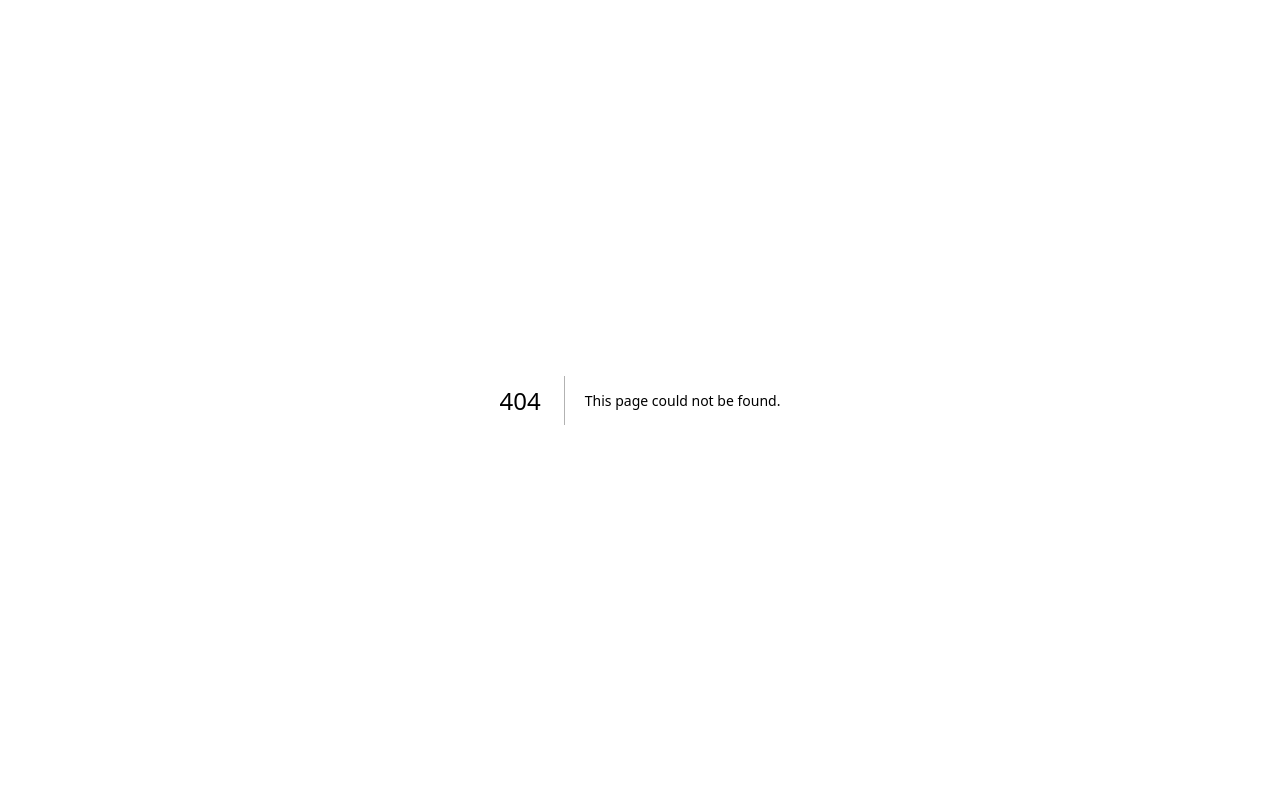
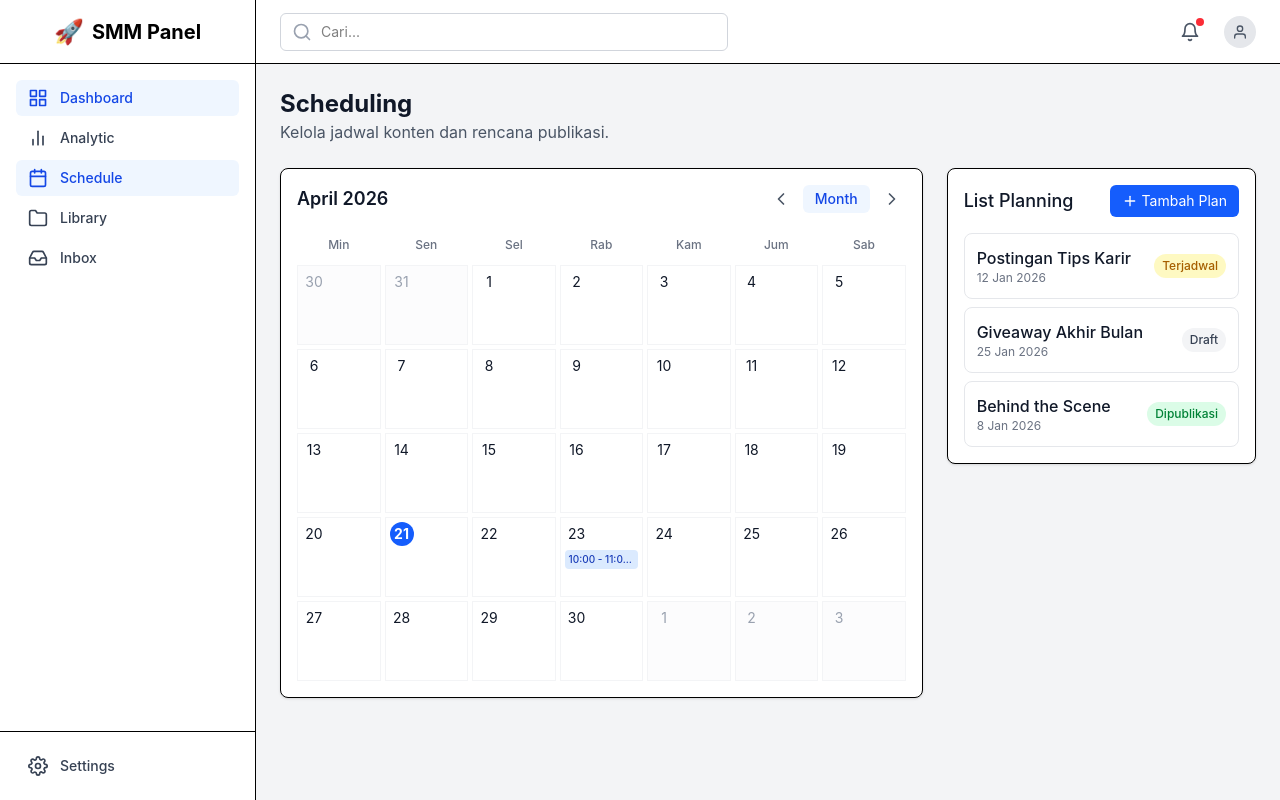
Before and after one commit to Luqm4n-Al/smm-web-frontend, a Next.js app: page /dashboard/schedule in a window 1280 px wide. Before the commit this address had no page. Built offline with nearby package versions, Linux system fonts and the light colour scheme.

Commit message:
scheduling UI done

```diff
--- /dev/null
+++ b/app/(dashboard)/dashboard/schedule/page.tsx
@@ -0,0 +1,26 @@
+
+import { CalendarView } from "@/features/dashboard/components/scheduling/CalenderView";
+import { PlanningList } from "@/features/dashboard/components/scheduling/PlanningList";
+
+export default function SchedulePage() {
+  return (
+    <div className="space-y-6">
+      <div>
+        <h1 className="text-2xl font-bold text-gray-900">Scheduling</h1>
+        <p className="text-gray-600">Kelola jadwal konten dan rencana publikasi.</p>
+      </div>
+
+      <div className="grid gap-6 lg:grid-cols-3">
+        {/* Kalender */}
+        <div className="lg:col-span-2">
+          <CalendarView/>
+        </div>
+
+        {/* List Planning */}
+        <div className="lg:col-span-1">
+          <PlanningList/>
+        </div>
+      </div>
+    </div>
+  );
+}
--- /dev/null
+++ b/features/dashboard/components/scheduling/CalenderView.tsx
@@ -0,0 +1,16 @@
+// src/features/dashboard/components/Scheduling/CalendarView.tsx
+'use client';
+
+import { CustomCalendar } from './CustomCalendar'
+
+// Data dummy event
+const events = [
+  { date: new Date(2026, 1, 2), title: 'Meeting', time: '10:00 - 11:00' },
+  { date: new Date(2026, 2, 6), title: 'Developer Meetup', time: '10:00 - 11:00' },
+  { date: new Date(2026, 3, 23), title: 'Developer Meetup', time: '10:00 - 11:00' },
+  { date: new Date(2026, 4, 29), title: 'Friends Meet', time: '09:00 - 13:42' },
+];
+
+export function CalendarView() {
+  return <CustomCalendar events={events} />;
+}
--- /dev/null
+++ b/features/dashboard/components/scheduling/CustomCalendar.tsx
@@ -0,0 +1,152 @@
+'use client';
+
+import { useState } from 'react';
+import {
+  format,
+  addMonths,
+  subMonths,
+  startOfMonth,
+  endOfMonth,
+  startOfWeek,
+  endOfWeek,
+  eachDayOfInterval,
+  isSameMonth,
+  isSameDay,
+  isToday,
+} from 'date-fns';
+import { id } from 'date-fns/locale';
+import { FiChevronLeft, FiChevronRight } from 'react-icons/fi';
+
+interface Event {
+  date: Date;
+  title: string;
+  time?: string;
+}
+
+interface CustomCalendarProps {
+  events: Event[];
+  onSelectDate?: (date: Date) => void;
+}
+
+export function CustomCalendar({ events, onSelectDate }: CustomCalendarProps) {
+  const [currentMonth, setCurrentMonth] = useState(new Date());
+  const [selectedDate, setSelectedDate] = useState<Date | null>(null);
+
+  const monthStart = startOfMonth(currentMonth);
+  const monthEnd = endOfMonth(monthStart);
+  const startDate = startOfWeek(monthStart, { weekStartsOn: 1 }); // Senin
+  const endDate = endOfWeek(monthEnd, { weekStartsOn: 1 });
+
+  const days = eachDayOfInterval({ start: startDate, end: endDate });
+
+  const weekDays = ['Min', 'Sen', 'Sel', 'Rab', 'Kam', 'Jum', 'Sab']; // Bisa disesuaikan
+
+  const handleDateClick = (day: Date) => {
+    setSelectedDate(day);
+    onSelectDate?.(day);
+  };
+
+  const getEventsForDay = (day: Date) => {
+    return events.filter((event) => isSameDay(event.date, day));
+  };
+
+  const selectedEvents = selectedDate ? getEventsForDay(selectedDate) : [];
+
+  return (
+    <div className="rounded-lg border bg-white p-4 shadow-sm">
+      {/* Header Bulan & Navigasi */}
+      <div className="mb-4 flex items-center justify-between">
+        <h2 className="text-lg font-semibold text-gray-900">
+          {format(currentMonth, 'MMMM yyyy', { locale: id })}
+        </h2>
+        <div className="flex items-center gap-2">
+          <button
+            onClick={() => setCurrentMonth(subMonths(currentMonth, 1))}
+            className="rounded-full p-1 hover:bg-gray-100"
+          >
+            <FiChevronLeft className="h-5 w-5 text-gray-600" />
+          </button>
+          <button className="rounded-md bg-blue-50 px-3 py-1 text-sm font-medium text-blue-700">
+            Month
+          </button>
+          <button
+            onClick={() => setCurrentMonth(addMonths(currentMonth, 1))}
+            className="rounded-full p-1 hover:bg-gray-100"
+          >
+            <FiChevronRight className="h-5 w-5 text-gray-600" />
+          </button>
+        </div>
+      </div>
+
+      {/* Grid Kalender */}
+      <div className="grid grid-cols-7 gap-1">
+        {/* Header Hari */}
+        {weekDays.map((day) => (
+          <div key={day} className="py-2 text-center text-xs font-medium text-gray-500">
+            {day}
+          </div>
+        ))}
+
+        {/* Cells */}
+        {days.map((day, idx) => {
+          const dayEvents = getEventsForDay(day);
+          const isCurrentMonth = isSameMonth(day, currentMonth);
+          const isSelected = selectedDate && isSameDay(day, selectedDate);
+          const today = isToday(day);
+
+          return (
+            <div
+              key={idx}
+              onClick={() => handleDateClick(day)}
+              className={`
+                relative flex min-h-20 cursor-pointer flex-col border border-gray-100 p-1 transition-colors hover:bg-gray-50
+                ${!isCurrentMonth ? 'bg-gray-50/50 text-gray-400' : 'bg-white text-gray-900'}
+                ${isSelected ? 'ring-2 ring-blue-500' : ''}
+              `}
+            >
+              <span
+                className={`
+                  inline-flex h-6 w-6 items-center justify-center rounded-full text-sm
+                  ${today ? 'bg-blue-600 font-bold text-white' : ''}
+                `}
+              >
+                {format(day, 'd')}
+              </span>
+              <div className="mt-1 space-y-0.5 overflow-hidden">
+                {dayEvents.slice(0, 2).map((event, i) => (
+                  <div
+                    key={i}
+                    className="truncate rounded bg-blue-100 px-1 py-0.5 text-[10px] font-medium text-blue-800"
+                    title={event.title}
+                  >
+                    {event.time && `${event.time} `}{event.title}
+                  </div>
+                ))}
+                {dayEvents.length > 2 && (
+                  <div className="text-[10px] text-gray-500">+{dayEvents.length - 2} lagi</div>
+                )}
+              </div>
+            </div>
+          );
+        })}
+      </div>
+
+      {/* Agenda Tanggal Terpilih */}
+      {selectedEvents.length > 0 && (
+        <div className="mt-4 border-t pt-4">
+          <h3 className="mb-2 text-sm font-medium text-gray-700">
+            Agenda {selectedDate && format(selectedDate, 'dd MMMM yyyy', { locale: id })}
+          </h3>
+          <ul className="space-y-2">
+            {selectedEvents.map((event, idx) => (
+              <li key={idx} className="rounded-md bg-gray-50 p-2 text-sm">
+                <p className="font-medium">{event.title}</p>
+                {event.time && <p className="text-xs text-gray-500">{event.time}</p>}
+              </li>
+            ))}
+          </ul>
+        </div>
+      )}
+    </div>
+  );
+}
--- /dev/null
+++ b/features/dashboard/components/scheduling/PlanningItem.tsx
@@ -0,0 +1,32 @@
+// src/features/dashboard/components/Scheduling/PlanningItem.tsx
+interface PlanningItemProps {
+  name: string;
+  date: string;
+  status: 'draft' | 'scheduled' | 'published';
+}
+
+const statusStyles = {
+  draft: 'bg-gray-100 text-gray-700',
+  scheduled: 'bg-yellow-100 text-yellow-700',
+  published: 'bg-green-100 text-green-700',
+};
+
+const statusLabels = {
+  draft: 'Draft',
+  scheduled: 'Terjadwal',
+  published: 'Dipublikasi',
+};
+
+export function PlanningItem({ name, date, status }: PlanningItemProps) {
+  return (
+    <div className="flex items-center justify-between rounded-lg border border-gray-200 bg-white p-3">
+      <div>
+        <p className="font-medium text-gray-900">{name}</p>
+        <p className="text-xs text-gray-500">{date}</p>
+      </div>
+      <span className={`rounded-full px-2 py-1 text-xs font-medium ${statusStyles[status]}`}>
+        {statusLabels[status]}
+      </span>
+    </div>
+  );
+}
--- /dev/null
+++ b/features/dashboard/components/scheduling/PlanningList.tsx
@@ -0,0 +1,31 @@
+// src/features/dashboard/components/Scheduling/PlanningList.tsx
+'use client';
+
+import { PlanningItem } from './PlanningItem';
+import { FiPlus } from 'react-icons/fi';
+
+// Data dummy
+const plans = [
+  { id: '1', name: 'Postingan Tips Karir', date: '12 Jan 2026', status: 'scheduled' as const },
+  { id: '2', name: 'Giveaway Akhir Bulan', date: '25 Jan 2026', status: 'draft' as const },
+  { id: '3', name: 'Behind the Scene', date: '8 Jan 2026', status: 'published' as const },
+];
+
+export function PlanningList() {
+  return (
+    <div className="rounded-lg border bg-white p-4 shadow-sm">
+      <div className="mb-4 flex items-center justify-between">
+        <h3 className="text-lg font-medium text-gray-900">List Planning</h3>
+        <button className="flex items-center gap-1 rounded-md bg-blue-600 px-3 py-1.5 text-sm text-white hover:bg-blue-700">
+          <FiPlus className="h-4 w-4" />
+          Tambah Plan
+        </button>
+      </div>
+      <div className="space-y-2">
+        {plans.map((plan) => (
+          <PlanningItem key={plan.id} name={plan.name} date={plan.date} status={plan.status} />
+        ))}
+      </div>
+    </div>
+  );
+}
```
Also changed, not shown: package.json (+5 -4 lines), 1 other file (tests, documents, lock files or other folders).
